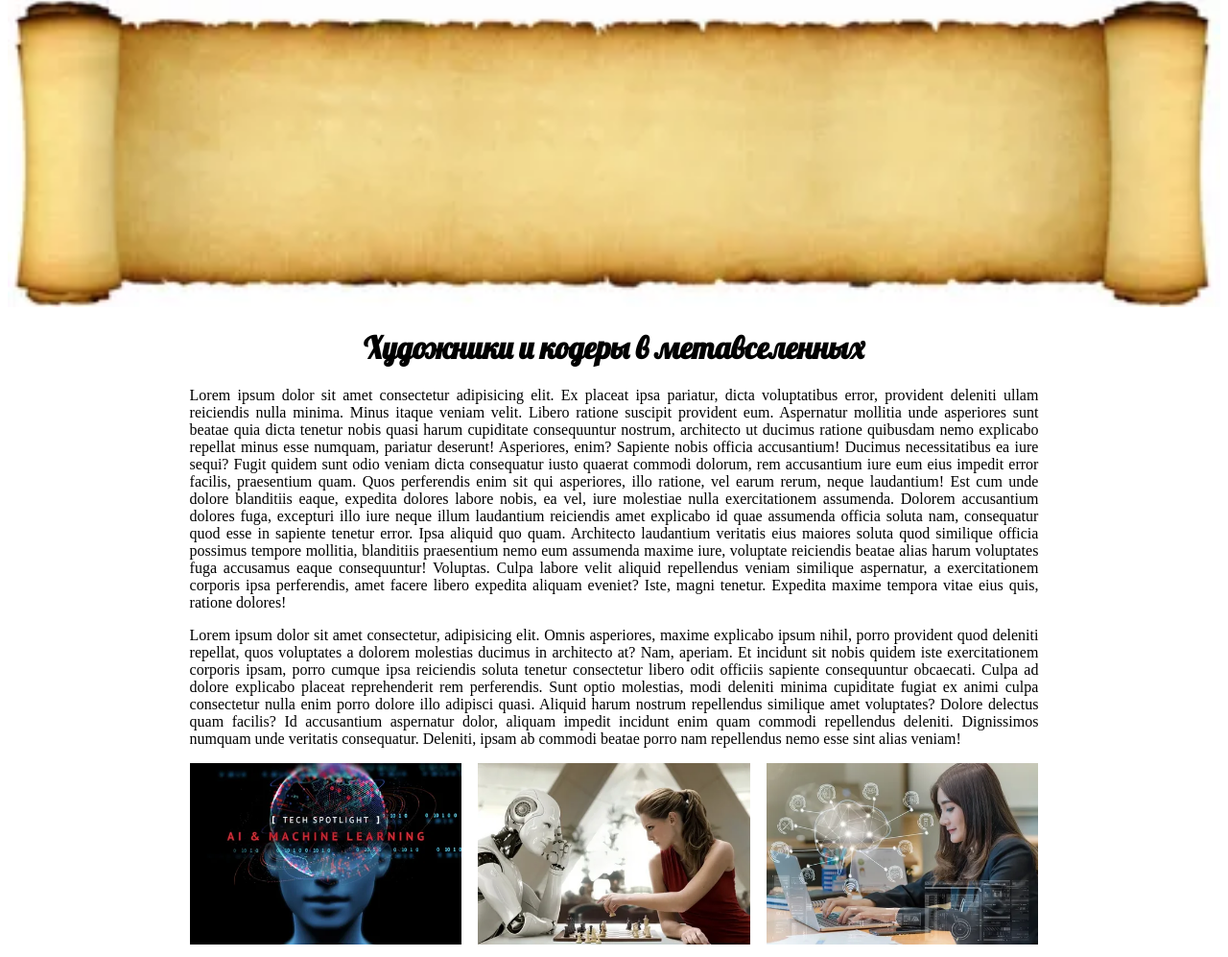
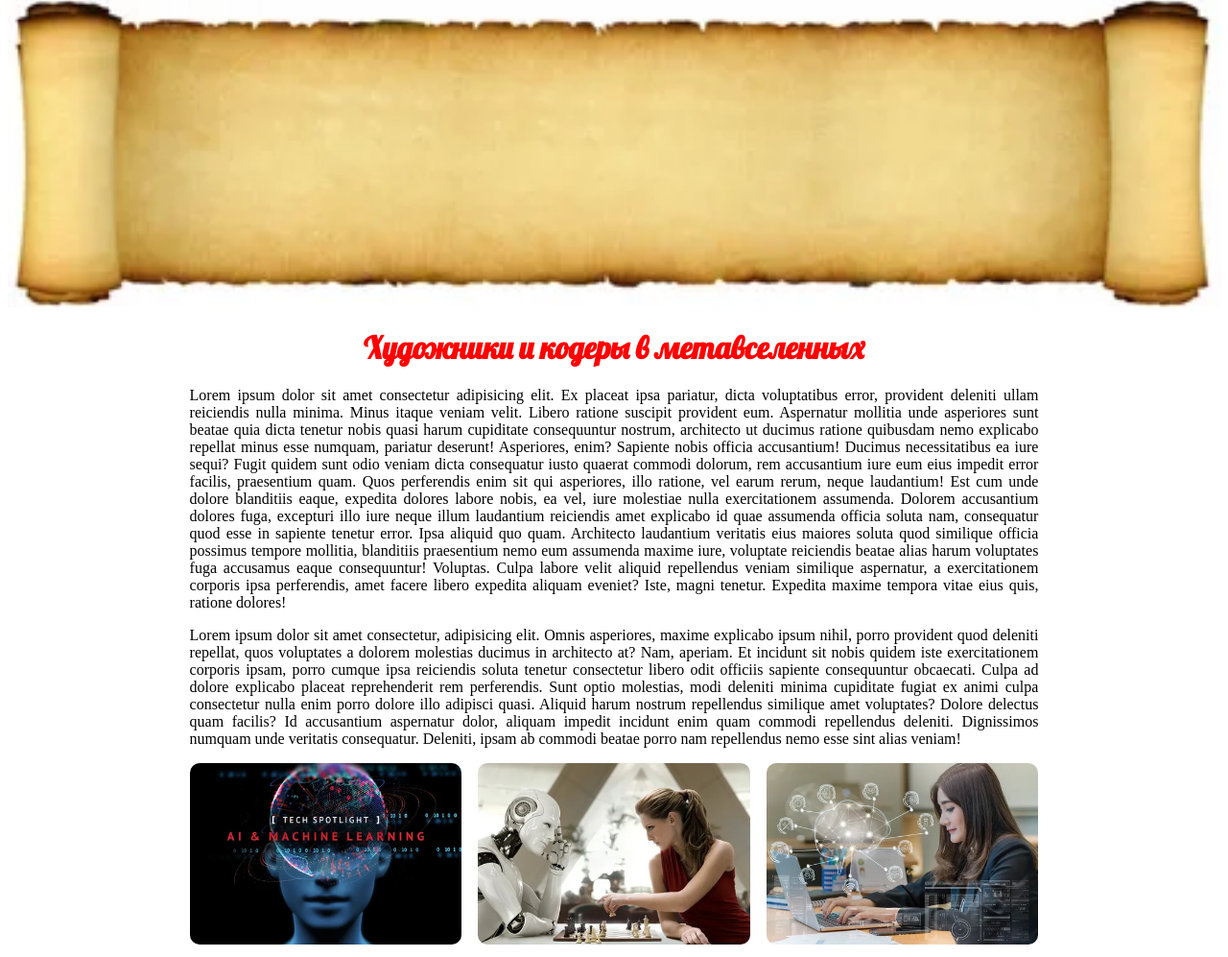
Before and after one commit to Da-tanya-blin/myWEB32, a plain HTML site: page index.html in a window 1280 px wide. Shown: the part 9-1006 px from the top of the page at 96% size. Drawn offline with Linux system fonts and the light colour scheme; a web font is replaced by a local one.

Commit message:
покрасила заголовок h1  в красный цвет
изменения внесены 10.11.23 20:38

```diff
--- a/style.css
+++ b/style.css
@@ -13,6 +13,7 @@ main {
 h1 {
     font-family: 'Lobster';
     text-align: center;
+    color: red;
 }
 p {
     font-family: 'Stoke';
@@ -25,5 +26,5 @@ p {
 }
 .photo-line img {
     width: 32%;
-
+    border-radius: 10px;
 }
```
